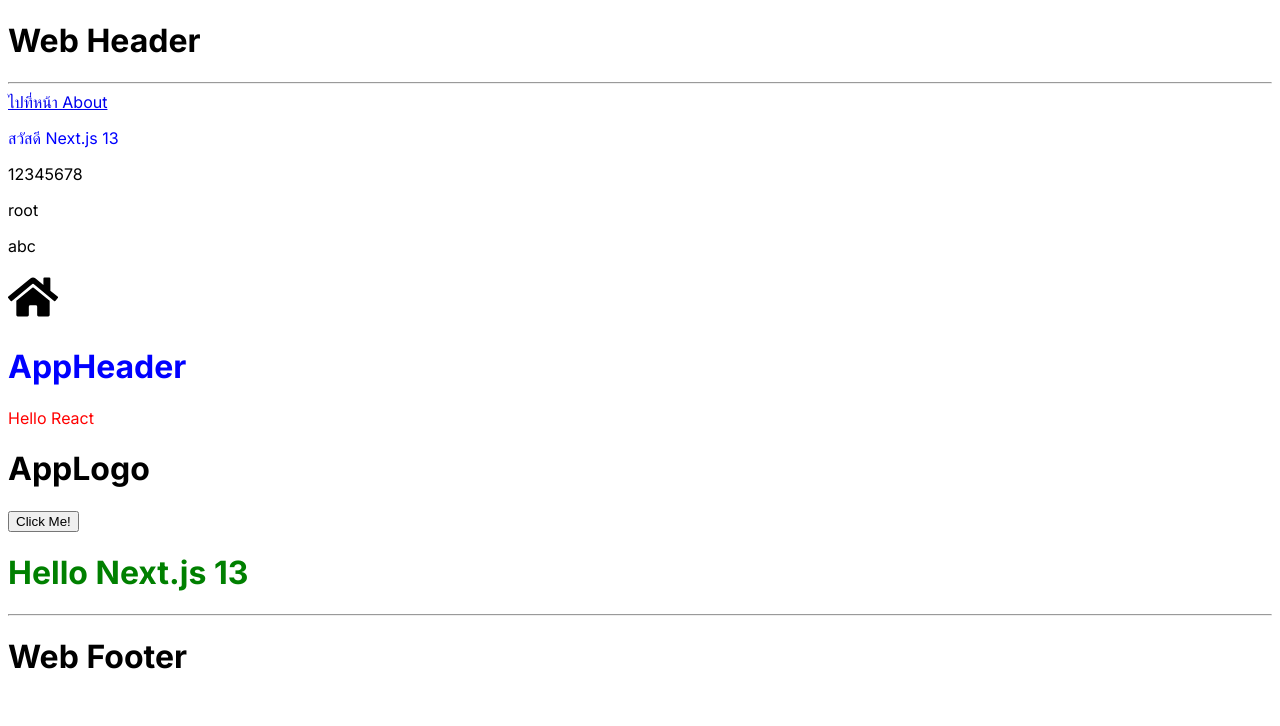
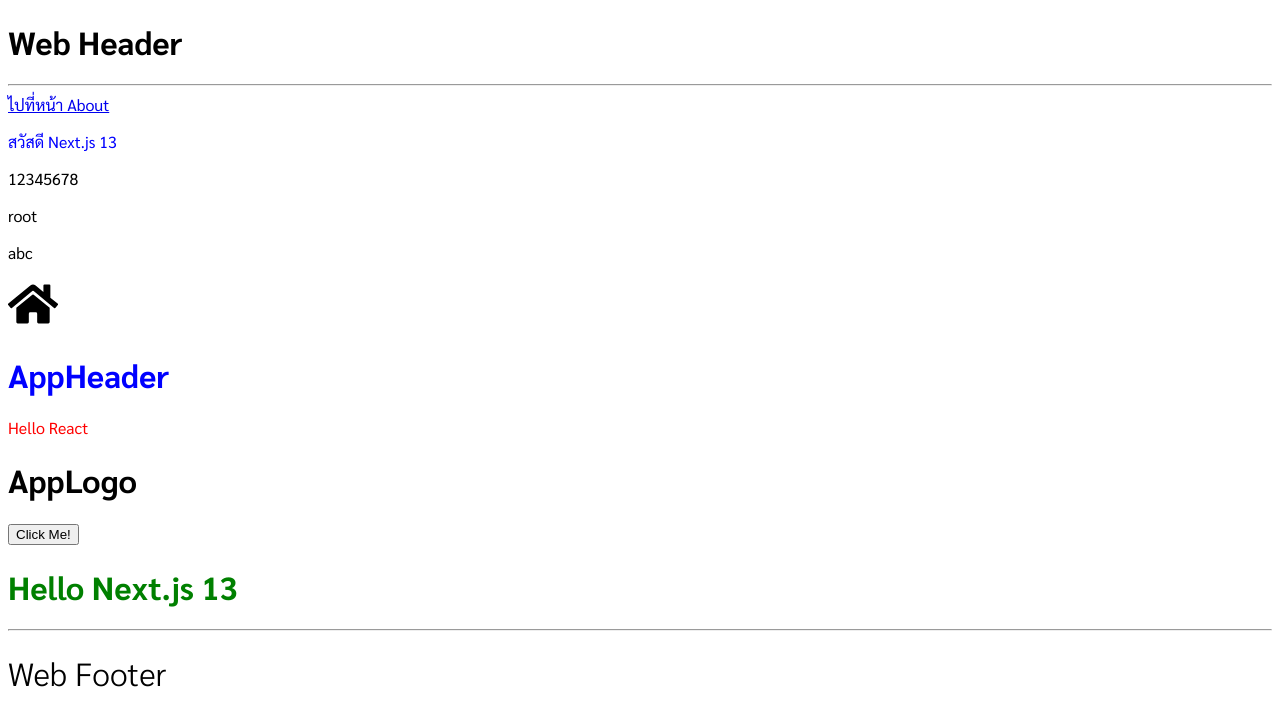
Before and after one commit to chaiyaphat20/full-stack-nextjs-app, a Next.js app: page / in a window 1280 px wide. Shown: the top 726 px of the page. Built offline with nearby package versions, Linux system fonts and the light colour scheme.

Commit message:
[FEAT]:Add font

```diff
--- a/src/app/(home)/layout.tsx
+++ b/src/app/(home)/layout.tsx
@@ -1,8 +1,11 @@
 import "../globals.css";
 import type { Metadata } from "next";
-import { Inter } from "next/font/google";
+import { Sarabun } from "next/font/google";
 
-const inter = Inter({ subsets: ["latin"] });
+const srabun = Sarabun({
+  subsets: ["thai"],
+  weight: ["100", "200", "300", "400", "700"],
+});
 
 export const metadata: Metadata = {
   title: "Home Page",
@@ -16,12 +19,12 @@
 }) {
   return (
     <html lang="en">
-      <body className={inter.className}>
-        <h1>Web Header</h1>
+      <body className={srabun.className}>
+        <h1 style={{fontWeight:'700'}}>Web Header</h1>
         <hr />
         {children}
         <hr />
-        <h1>Web Footer</h1>
+        <h1 style={{fontWeight:'300'}}>Web Footer</h1>
       </body>
     </html>
   );
```
